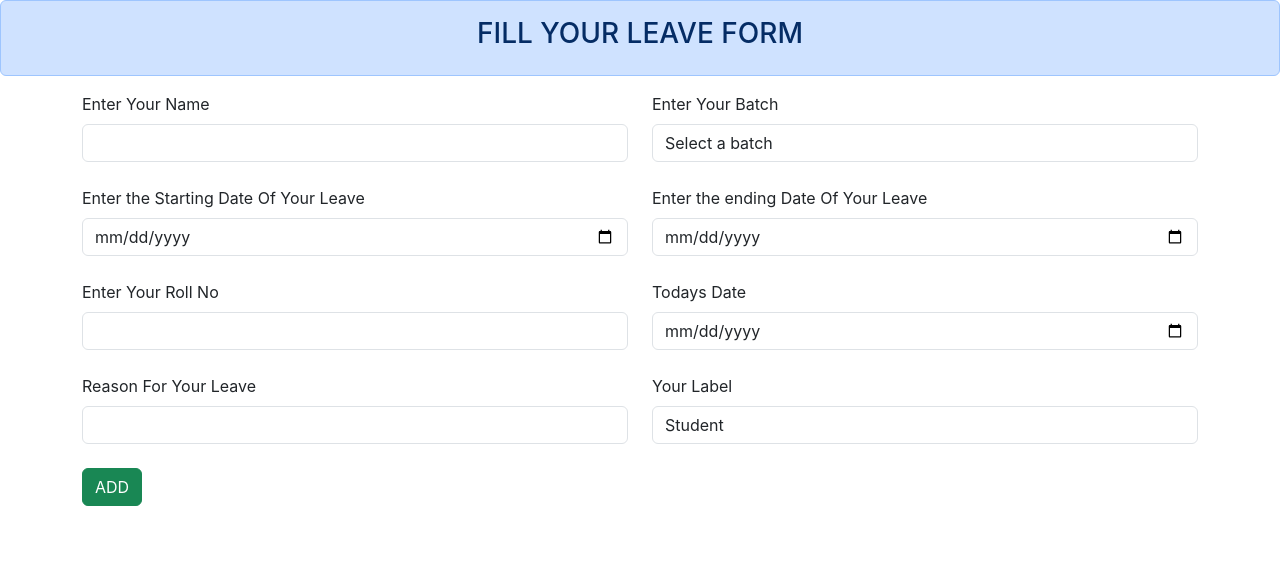
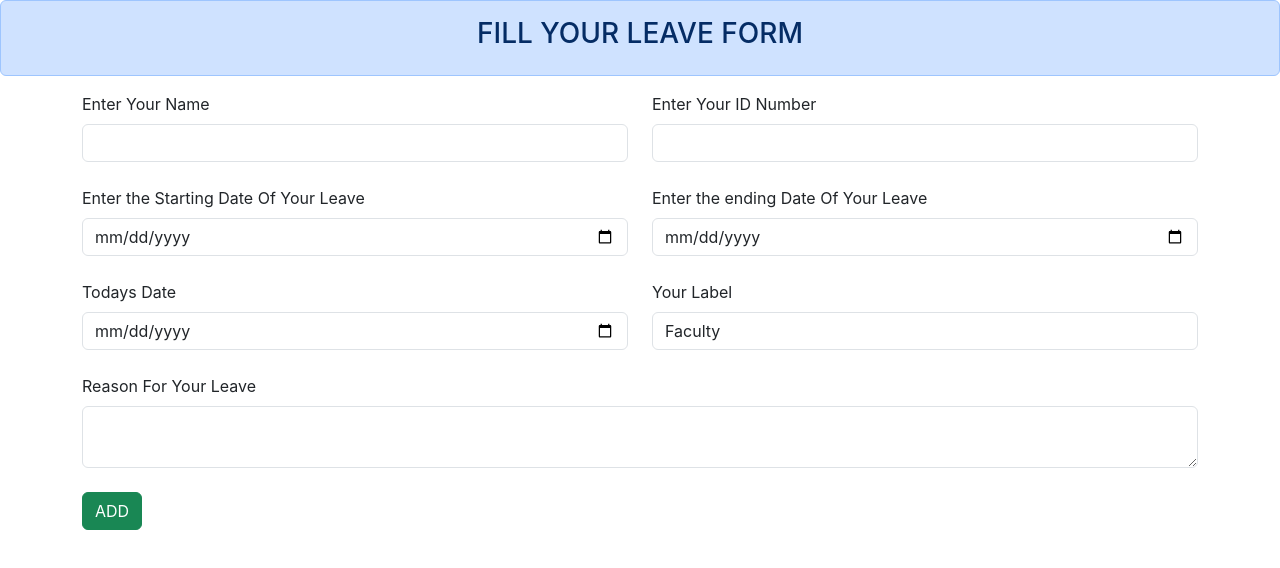
Before and after one commit to SachinShibu/project-frondend, a React (Create React App) app: page /facultyaddleave in a window 1280 px wide. Shown: the top 568 px of the page. Built offline with nearby package versions, Linux system fonts and the light colour scheme.

Commit message:
started Bugfix

```diff
--- a/src/components/FacultyAddLeave.jsx
+++ b/src/components/FacultyAddLeave.jsx
@@ -5,9 +5,7 @@ const FacultyAddLeave = () => {
     const [data, setData] = useState(
         {
             "name": "",
-            "batch": "",
-            "date": "",
-            "rollno": "",
+            "IdNo": "",
             "Sdate": "",
             "Edate": "",
             "Tdate": "",
@@ -51,12 +49,8 @@ const FacultyAddLeave = () => {
                                 <input type="text" className="form-control" name="name" value={data.name} onChange={inputHandler} />
                             </div>
                             <div className="col col-12 col-sm-6 col-md-6 col-lg-6 col-xl-6 col-xxl-6">
-                                <label htmlFor="" className="form-label">Enter Your Batch</label>
-                                <select name="batch" value={data.batch} onChange={inputHandler} id="" className="form-control">
-                                    <option value="" disabled>Select a batch</option>
-                                    <option>A</option>
-                                    <option>B</option>
-                                </select>
+                                <label htmlFor="" className="form-label">Enter Your ID Number</label>
+                                <input type="text" className="form-control" name="IdNo" value={data.IdNo} onChange={inputHandler} />
                             </div>
                             <div className="col col-12 col-sm-6 col-md-6 col-lg-6 col-xl-6 col-xxl-6">
                                 <label htmlFor="" className="form-label">Enter the Starting Date Of Your Leave</label>
@@ -67,23 +61,20 @@ const FacultyAddLeave = () => {
                                 <input type="date" id="" className="form-control" name="Edate" value={data.Edate} onChange={inputHandler} />
                             </div>
                             <div className="col col-12 col-sm-6 col-md-6 col-lg-6 col-xl-6 col-xxl-6">
-                                <label htmlFor="" className="form-label">Enter Your Roll No</label>
-                                <input type="text" className="form-control" name="rollno" value={data.rollno} onChange={inputHandler} />
-                            </div>
-                            <div className="col col-12 col-sm-6 col-md-6 col-lg-6 col-xl-6 col-xxl-6">
                                 <label htmlFor="" className="form-label">Todays Date</label>
                                 <div class="col">
                                     <input type="date" name="Tdate" id="" value={data.Tdate} onChange={inputHandler} className="form-control" />
                                 </div>
                             </div>
                             <div className="col col-12 col-sm-6 col-md-6 col-lg-6 col-xl-6 col-xxl-6">
+                                <label htmlFor="" className="form-label">Your Label</label>
+                                <input type="text" className="form-control" name='label' value="Faculty" onChange={inputHandler} readOnly />
+                            </div>
+                            <div className="col col-12 col-sm-12 col-md-12 col-lg-12 col-xl-12 col-xxl-12">
                                 <label htmlFor="" className="form-label">Reason For Your Leave</label>
-                                <input type="text" className="form-control" name='reasonforleave' value={data.reasonforleave} onChange={inputHandler} />
+                                <textarea name="reasonforleave" value={data.reasonforleave} onChange={inputHandler} id="" className="form-control"></textarea>
                             </div>
-                            <div className="col col-12 col-sm-6 col-md-6 col-lg-6 col-xl-6 col-xxl-6">
-                                <label htmlFor="" className="form-label">Your Label</label>
-                                <input type="text" className="form-control" name='label' value="Student" onChange={inputHandler} readOnly />
-                            </div>
+
                             <div className="col col-12 col-sm-6 col-md-6 col-lg-6 col-xl-6 col-xxl-6">
                                 <button className="btn btn-success" onClick={readValue}>ADD</button>
                             </div>
--- a/src/components/StudAddLeave.jsx
+++ b/src/components/StudAddLeave.jsx
@@ -77,7 +77,7 @@ const AddLeave = () => {
                             </div>
                             <div className="col col-12 col-sm-6 col-md-6 col-lg-6 col-xl-6 col-xxl-6">
                                 <label htmlFor="" className="form-label">Reason For Your Leave</label>
-                                <input type="text" className="form-control" name='reasonforleave' value={data.reasonforleave} onChange={inputHandler} />
+                               <textarea name="reasonforleave" value={data.reasonforleave} onChange={inputHandler} id="" className="form-control"></textarea>
                             </div>
                             <div className="col col-12 col-sm-6 col-md-6 col-lg-6 col-xl-6 col-xxl-6">
                                 <label htmlFor="" className="form-label">Your Label</label>
```
